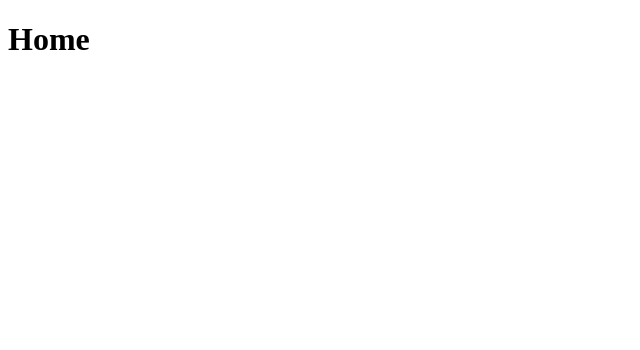
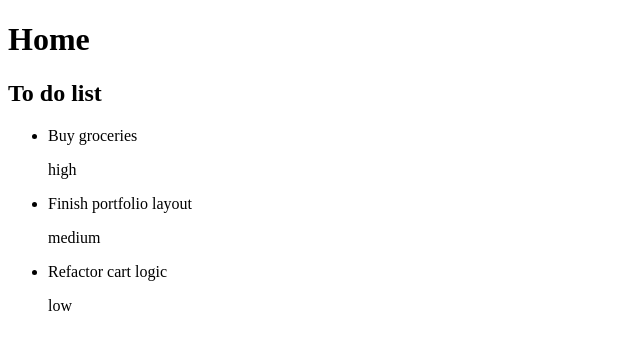
Before and after one commit to murphy-afk/todo-list, a React (Vite) app: page / in a window 1280 px wide. Shown: the top 350 px of the page, without its empty margins (0-640 px from the left). Built offline with nearby package versions, Linux system fonts and the light colour scheme.

Commit message:
feat: base

```diff
--- /dev/null
+++ b/src/components/ListItem.jsx
@@ -0,0 +1,8 @@
+export default function ListItem ({item}) {
+  return(
+    <li>
+      <p>{item.title}</p>
+      <p>{item.priority}</p>
+    </li>
+  )
+}
--- /dev/null
+++ b/src/data.js
@@ -0,0 +1,25 @@
+const todos = [
+  {
+    id: 1,
+    title: "Buy groceries",
+    completed: false,
+    dueDate: "2026-02-20",
+    priority: "high"
+  },
+  {
+    id: 2,
+    title: "Finish portfolio layout",
+    completed: true,
+    dueDate: null,
+    priority: "medium"
+  },
+  {
+    id: 3,
+    title: "Refactor cart logic",
+    completed: false,
+    dueDate: "2026-02-22",
+    priority: "low"
+  }
+];
+
+export { todos }
--- a/src/pages/Home.jsx
+++ b/src/pages/Home.jsx
@@ -1,5 +1,14 @@
-export default function Home () {
+import ListItem from "../components/ListItem"
+import { todos } from "../data"
+
+export default function Home() {
   return (
-    <h1>Home</h1>
+    <>
+      <h1>Home</h1>
+      <h2>To do list</h2>
+      <ul>
+        {todos.map(todo => <ListItem item={todo} key={todo.id} />)}
+      </ul>
+    </>
   )
 }
```
Also changed, not shown: src/components/Actions.jsx (added), src/components/Header.jsx (added).
